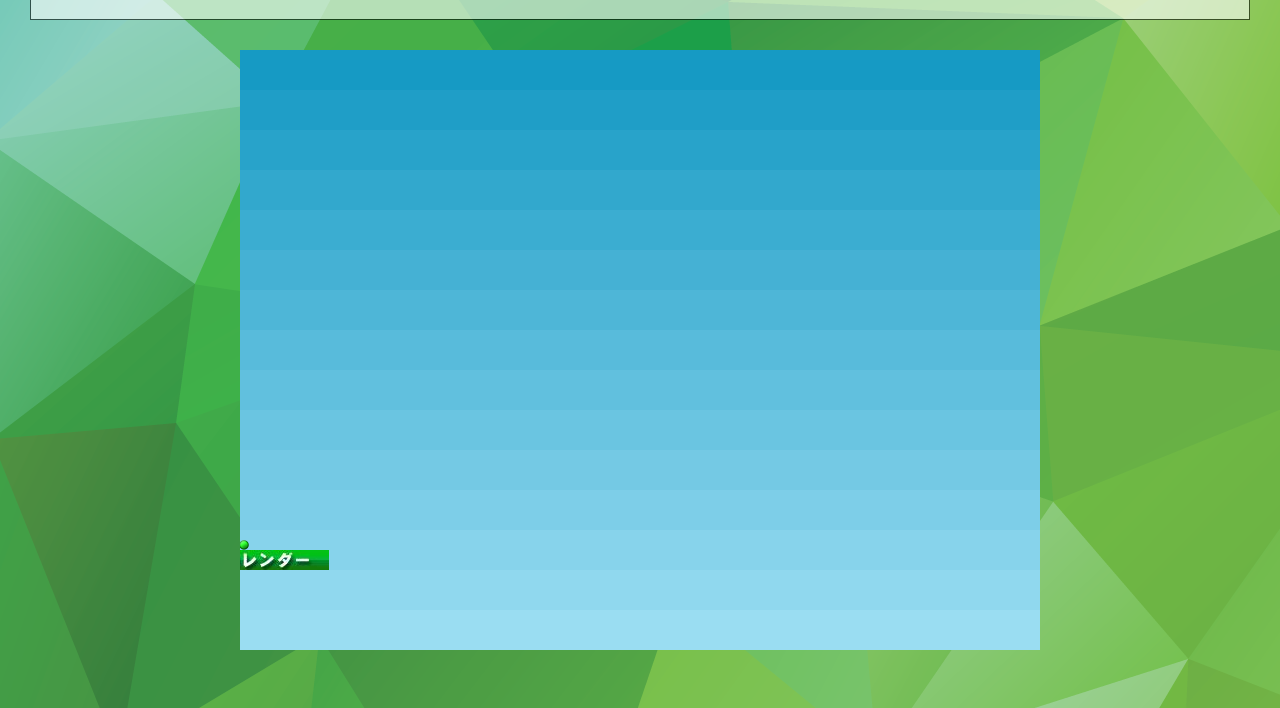
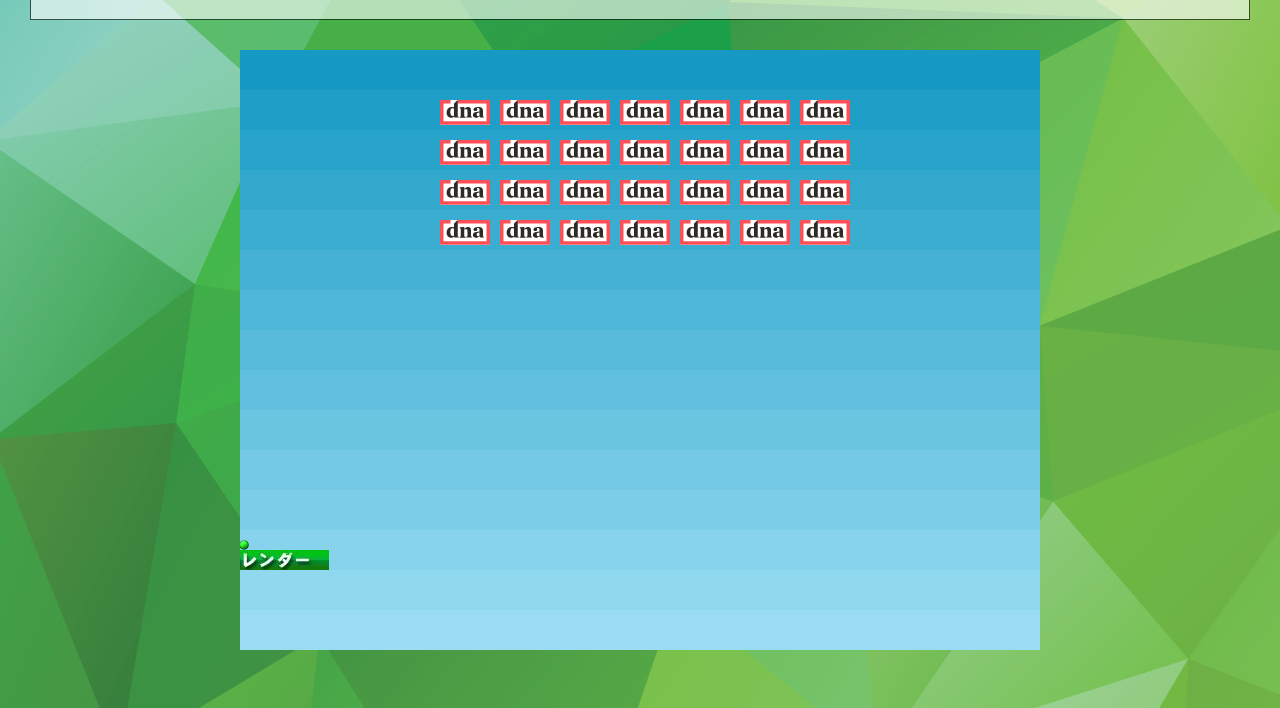
Before and after one commit to matt-neave/first_website, a website: page assets/blockbreaker.html in a window 1280 px wide. Shown: the part 92-800 px from the top of the page. Drawn offline with Linux system fonts and the light colour scheme; animation ran at ten frames a second.

Commit message:
Added bricks

```diff
--- a/assets/blockbreaker.html
+++ b/assets/blockbreaker.html
@@ -34,6 +34,7 @@ function preload() {
     game.load.image('sky', 'assets/sky.png');
     game.load.image('paddle', 'assets/reactangle.jpg');
     game.load.image('circle', 'assets/circle.png');
+    game.load.image('brick', 'assets/brick.png');
 
 }
 
@@ -46,6 +47,7 @@ var ballSpeed;
 var ballSize;
 var lives;
 var start;
+var bricks;
 
 function create() {
 
@@ -72,7 +74,18 @@ function create() {
     ball.y = paddle.y - ballSize;
     start = false;
 
+    bricks = game.add.group();
+
+    for (var j = 0; j < 4; j++){
+        for (var i = 0; i < 7; i++)
+        {
+
+            var brick = bricks.create(i * 60 + 200, j * 40 + 50, 'brick');
+
+        }
+    }
     game.input.onDown.add(releaseBall, this);
+
 
 }
 
```
Also changed, not shown: assets/index.html (+1 -1 lines).
